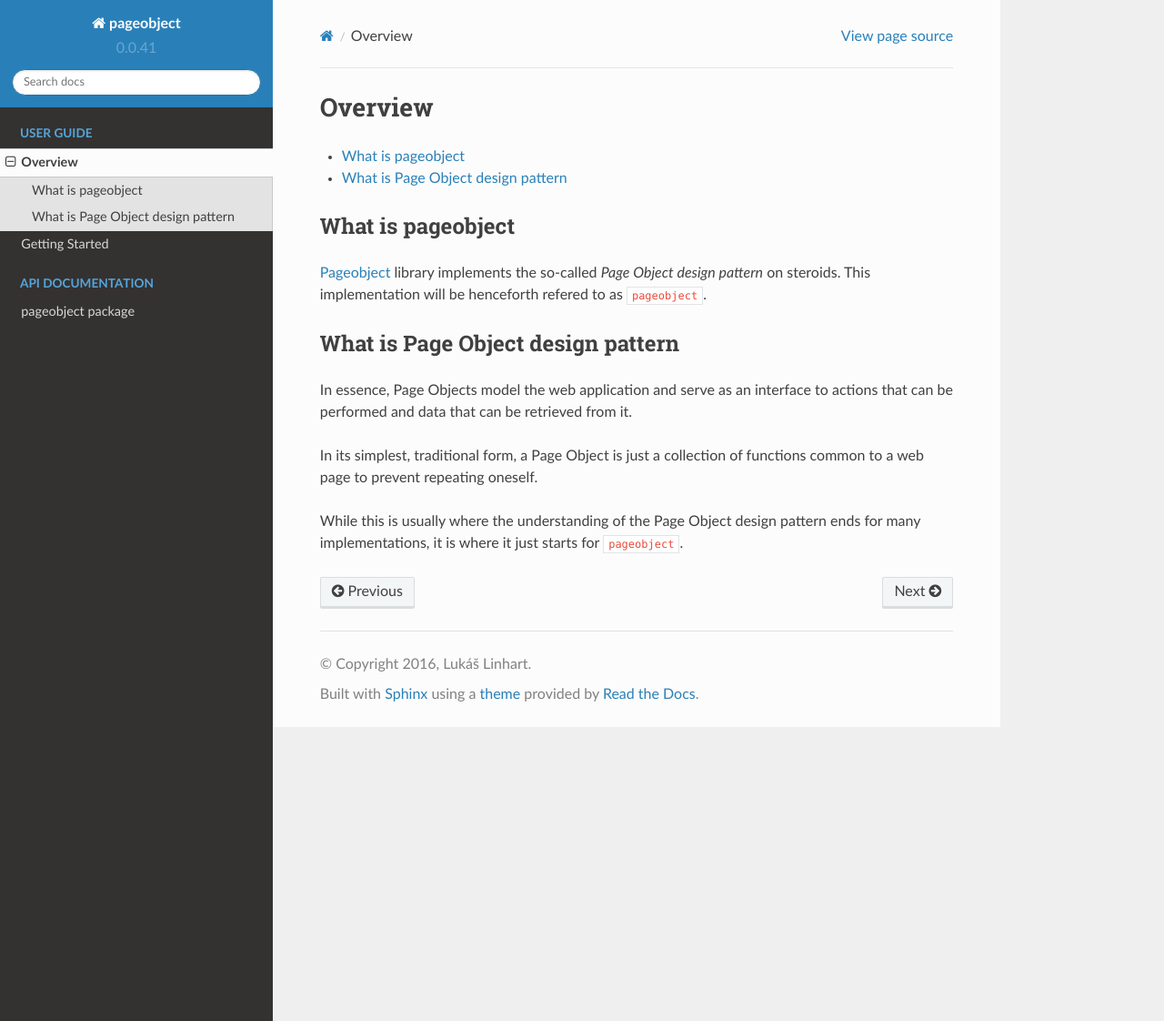
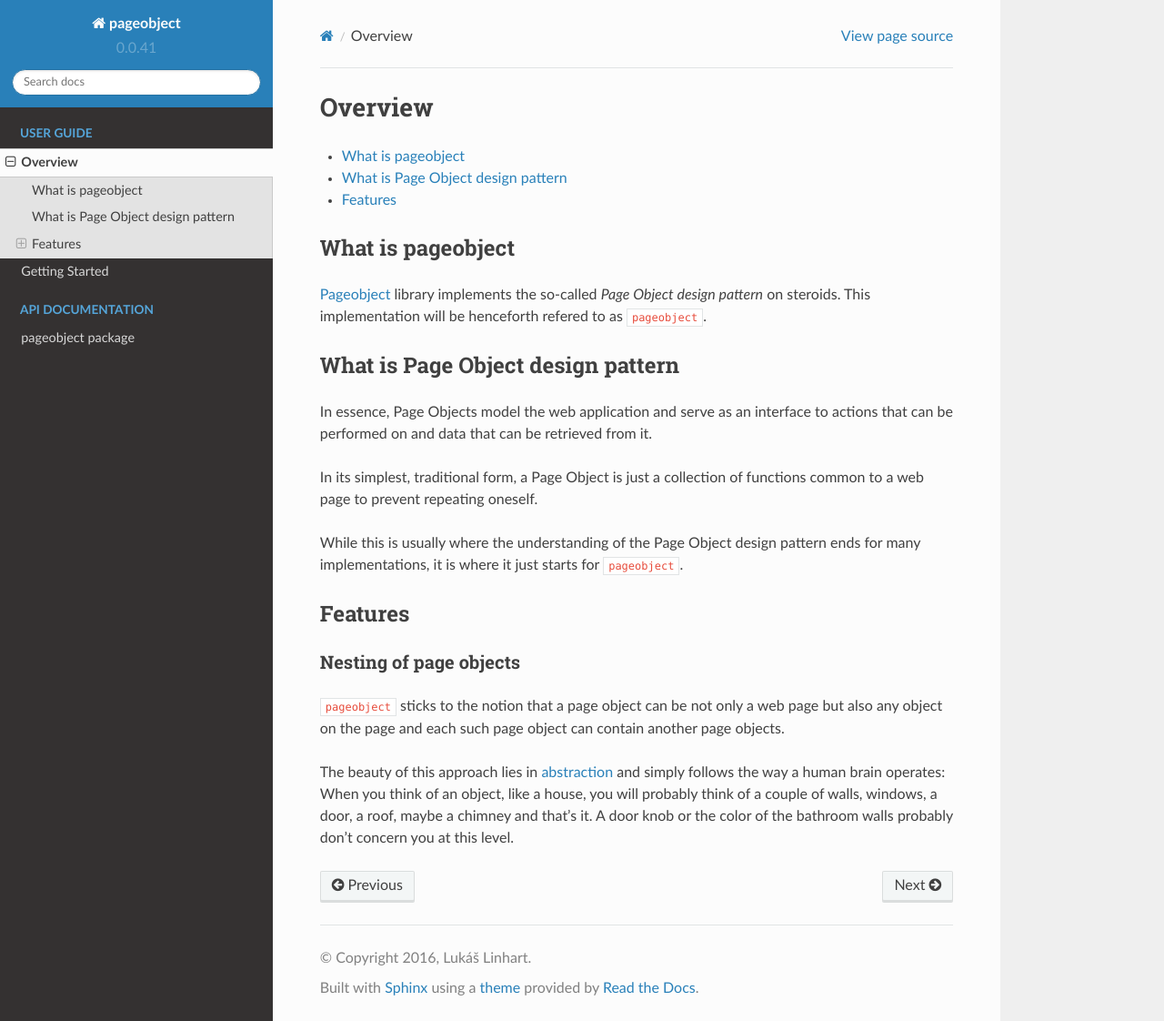
Before and after one commit to lukas-linhart/pageobject, a Sphinx documentation site: the page built from docs/overview.rst, in a window 1280 px wide and 1122 px high. Shown: the whole window at 91% size. Built offline with Sphinx 7.4.7 and the Read the Docs theme 2.0.0, drawn with Linux system fonts in a browser that asks for light colours.

Commit message:
docs - nesting - wip

```diff
--- a/docs/index.rst
+++ b/docs/index.rst
@@ -1,7 +1,7 @@
 Welcome to pageobject's documentation
 =====================================
 
-`pageobject`_ is an open source library built on top of `selenium WebDriver`_
+`Pageobject`_ is an open source library built on top of `selenium WebDriver`_
 intended for creating powerful and easy to maintain browser automation layer
 for your test automation or web scraping project in `python`_. How ? `Read on`_.
 
--- a/docs/overview.rst
+++ b/docs/overview.rst
@@ -3,6 +3,7 @@
 
 * :ref:`what-is-po`
 * :ref:`what-is-po-design-pattern`
+* :ref:`features`
 
 
 
@@ -24,7 +25,7 @@
 ----------------------------------
 
 In essence, Page Objects model the web application and serve
-as an interface to actions that can be performed and data
+as an interface to actions that can be performed on and data
 that can be retrieved from it.
 
 In its simplest, traditional form, a Page Object is just a collection
@@ -33,3 +34,24 @@
 While this is usually where the understanding of the Page Object design
 pattern ends for many implementations, it is where it just starts
 for ``pageobject``.
+
+
+
+.. _features:
+
+Features
+--------
+
+Nesting of page objects
+~~~~~~~~~~~~~~~~~~~~~~~
+``pageobject`` sticks to the notion that a page object can be not only
+a web page but also any object on the page and each such page object
+can contain another page objects.
+
+The beauty of this approach lies in `abstraction`_ and simply follows
+the way a human brain operates: When you think of an object, like
+a house, you will probably think of a couple of walls, windows,
+a door, a roof, maybe a chimney and that's it. A door knob or the color
+of the bathroom walls probably don't concern you at this level.
+
+.. _abstraction: https://en.wikipedia.org/wiki/Abstraction_(software_engineering)
```
